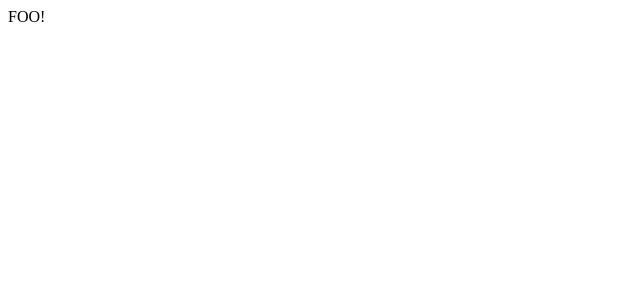
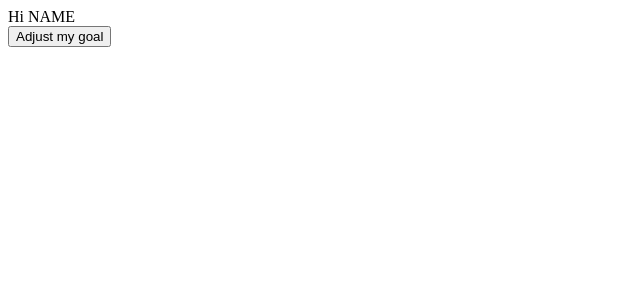
Before and after one commit to maciejk77/gg-app, a React (Create React App) app: page / in a window 1280 px wide. Shown: the top 300 px of the page, without its empty margins (0-640 px from the left). Built offline with nearby package versions, Linux system fonts and the light colour scheme.

Commit message:
PostInfo first version completed

```diff
--- a/src/App.js
+++ b/src/App.js
@@ -1,10 +1,11 @@
 import React, { Component } from 'react';
+import PlanInfo from './components/plan_info.js';
 
 class App extends Component {
   render() {
     return (
       <div>
-      FOO!
+        <PlanInfo />
       </div>
     );
   }
--- /dev/null
+++ b/src/components/plan_info.js
@@ -0,0 +1,30 @@
+import React, { Component } from 'react';
+
+class PlanInfo extends Component {
+
+    state = {
+        data: null
+    }
+
+    render() {
+        return (
+            <div>
+                <div>Hi NAME</div>
+                {this.state.data &&
+                    <div>
+                        <div>Currently in savings: </div>
+                        <div>-------bar here--------</div>
+                        <div>164£ of 1400£</div>
+                        <div>Time left to hit your saving target: </div>
+                        <div>8 Aug 1019 </div>
+                        <div>DATE 11 mths 22 days 09 hours 54 min</div>
+                        <div>11%</div>
+                    </div>
+                }
+                <button>Adjust my goal</button>
+            </div>
+        )
+    }
+}
+
+export default PlanInfo;
```
